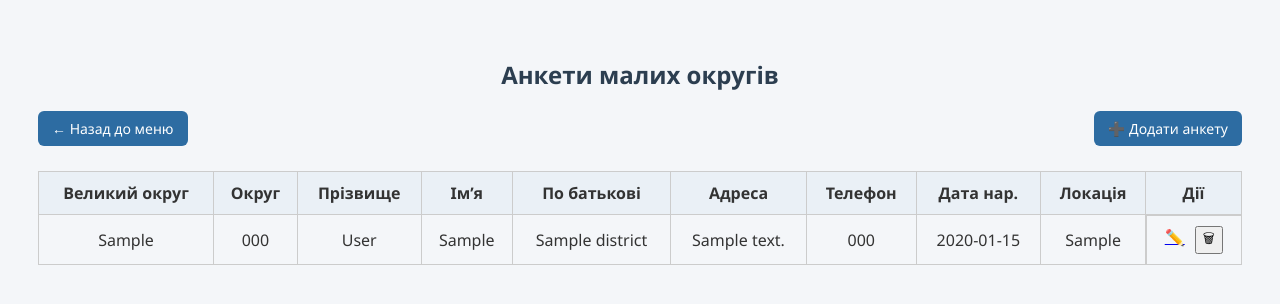
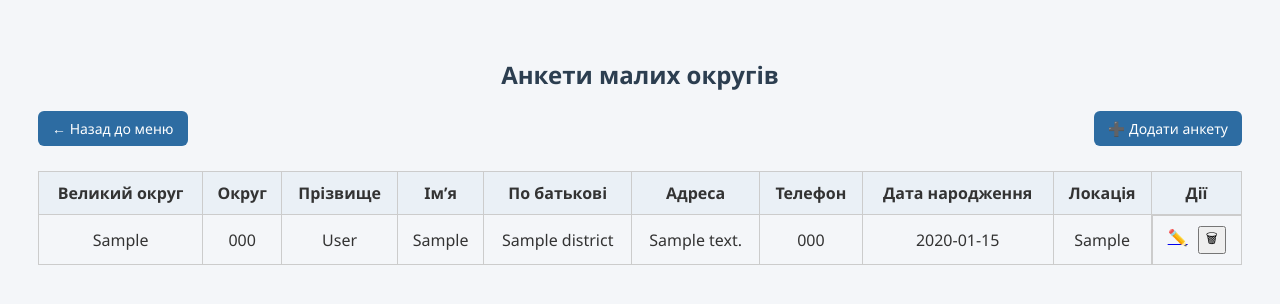
Before and after one commit to Aliina-ai/flask-form, a Flask app: page /small_list in a window 1280 px wide. Shown: the top 304 px of the page. Run offline with Flask 3, Linux system fonts and the light colour scheme; the visitor is signed in with stand-in values (Sample User, id 1); tables that the repository leaves empty hold one stand-in row (values such as "Sample post").

Commit message:
Update small_list.html

```diff
--- a/templates/small_list.html
+++ b/templates/small_list.html
@@ -71,7 +71,7 @@
             <th>По батькові</th>
             <th>Адреса</th>
             <th>Телефон</th>
-            <th>Дата нар.</th>
+            <th>Дата народження</th>
             <th>Локація</th>
             <th>Дії</th>
         </tr>
```
